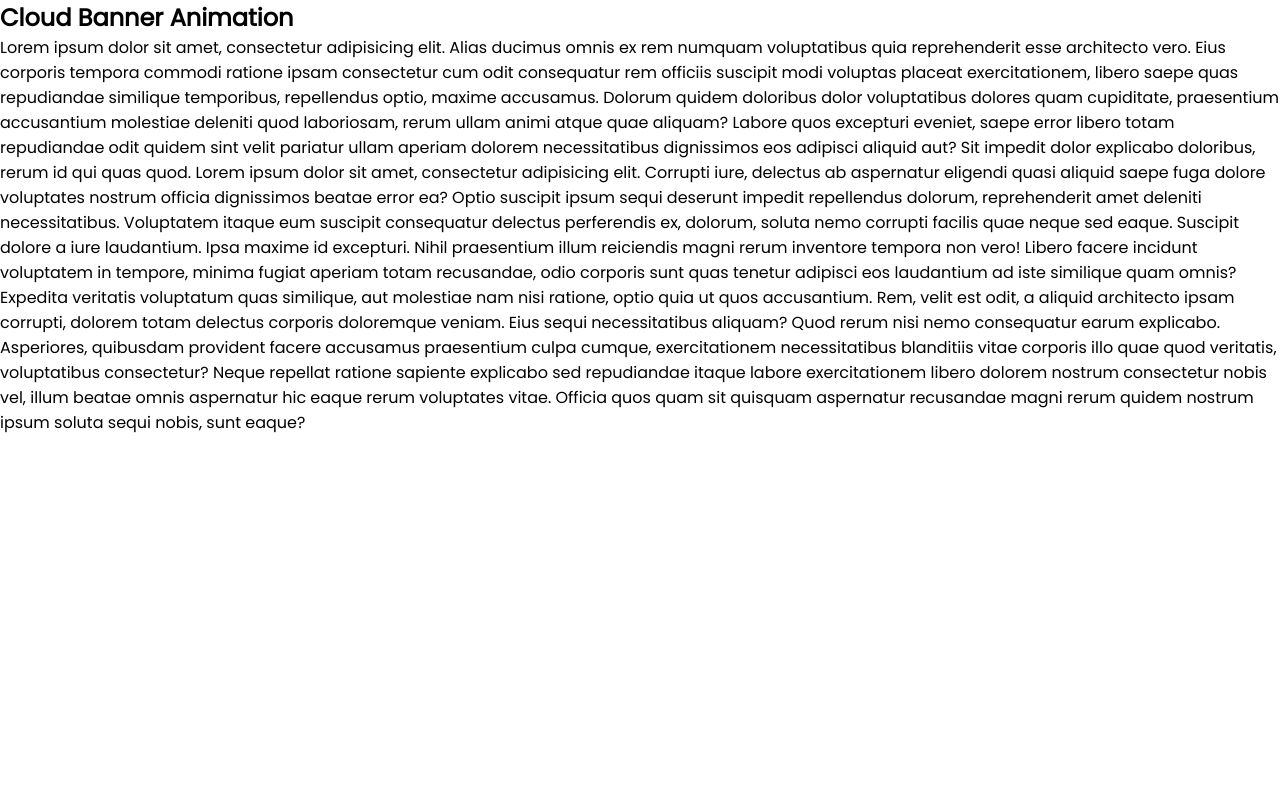
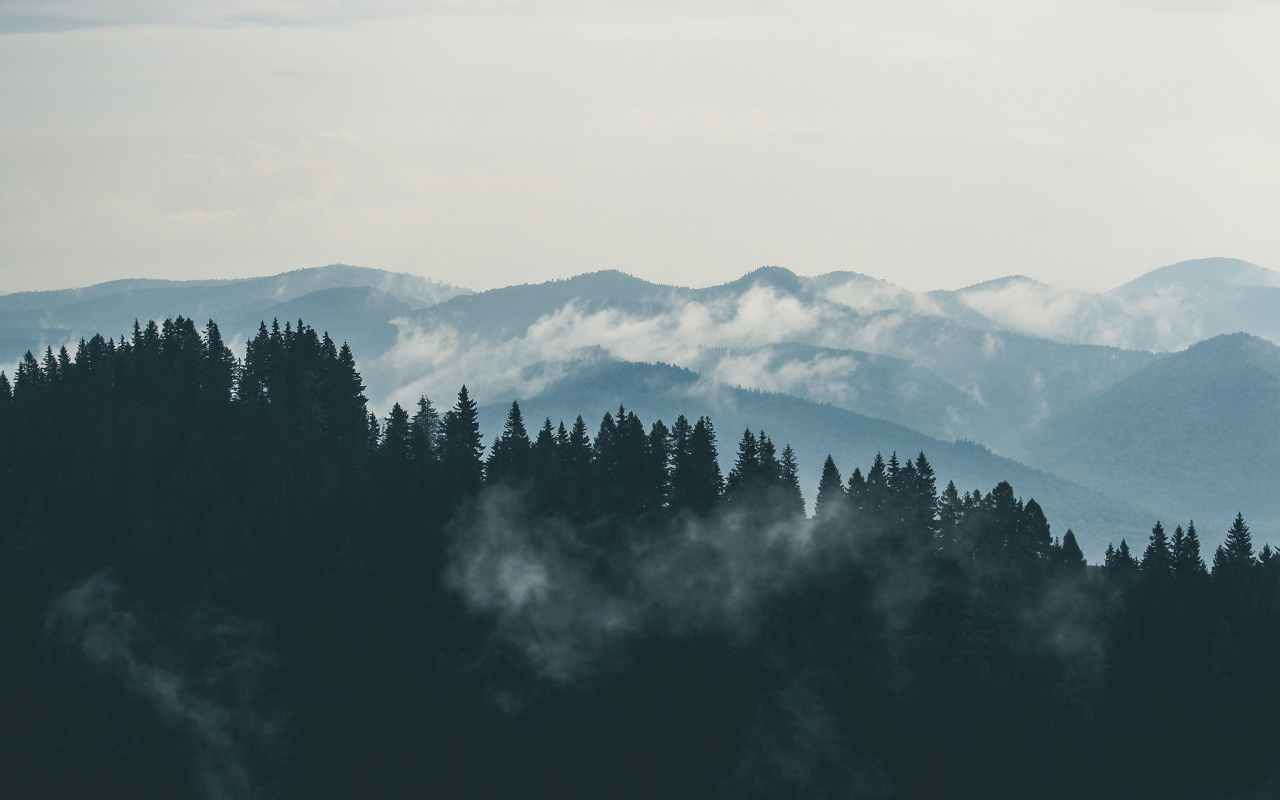
Before and after one commit to dagibu301/Cloud-Animation, a plain HTML site: page index.html in a window 1280 px wide. Shown: the top 800 px of the page. Drawn offline with Linux system fonts and the light colour scheme.

Commit message:
basic css

```diff
--- a/style.css
+++ b/style.css
@@ -5,3 +5,22 @@
     padding: 0;
     font-family: 'Poppins', sans-serif;
 }
+
+.banner{
+    position: relative;
+    width: 100%;
+    height: 100vh;
+    background: url(./img/bg1.jpg);
+    background-size: cover;
+    background-position: bottom;
+}
+
+section{
+    position: relative;
+    padding: 75px 100px;
+}
+
+section h2{
+    font-size: 2.5em;
+    margin-bottom: 20px;
+}
```
Also changed, not shown: img/bg1.jpg (added).
